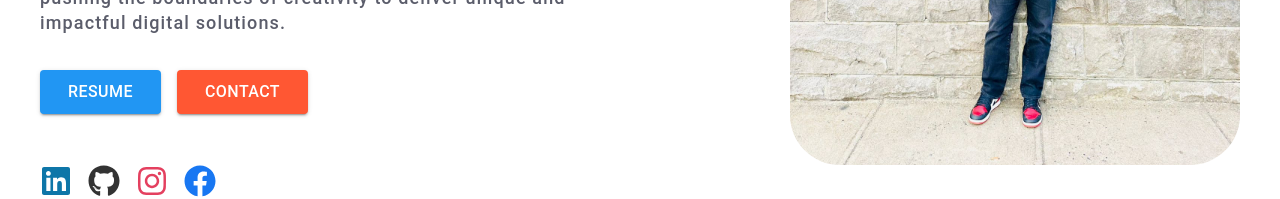
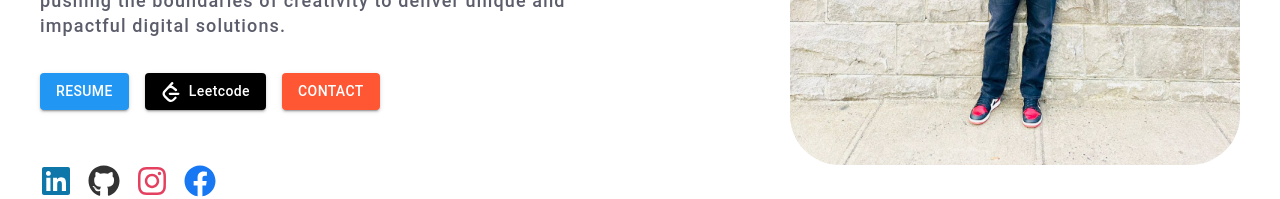
Before and after one commit to yarjun/portfolio, a React (Create React App) app: page / in a window 1280 px wide. Shown: the part 447-646 px from the top of the page. Built offline with nearby package versions, Linux system fonts and the light colour scheme.

Commit message:
Updates on About page

```diff
--- a/package.json
+++ b/package.json
@@ -25,6 +25,7 @@
     "react-lottie": "^1.2.10",
     "react-router-dom": "^7.1.0",
     "react-scripts": "5.0.1",
+    "react-snowfall": "^2.2.0",
     "styled-components": "^6.1.13",
     "web-vitals": "^4.2.4"
   },
--- a/src/components/About.css
+++ b/src/components/About.css
@@ -130,3 +130,10 @@
   .social {
     margin-top: 0px;
   }
+
+  /* Mobile view */
+@media only screen and (max-width: 768px) {
+  .react-snowfall {
+    --flake-size: 2px !important; /* Adjust the snowflake size */
+  }
+}
--- a/src/components/About.js
+++ b/src/components/About.js
@@ -1,33 +1,58 @@
 import React, { useState, useEffect } from 'react';
+import Snowfall from 'react-snowfall';
+import { ThemeProvider, createTheme } from '@mui/material/styles';
 import './About.css';
 import Image from 'react-bootstrap/Image';
 import 'bootstrap/dist/css/bootstrap.min.css';
 import { motion, AnimatePresence } from 'framer-motion';
 import Button from '@mui/material/Button';
-import { createTheme, ThemeProvider, styled } from '@mui/material/styles';
 import { Box } from '@mui/material';
 import ProfileImage from '../assets/images/Image.jpeg';
 import { FaLinkedin, FaGithub, FaInstagram, FaFacebook } from 'react-icons/fa';
+import { SiLeetcode } from "react-icons/si";
 
 const theme = createTheme({
   palette: {
-    primary: {
-      main: '#2196f3',
-      contrastText: '#fff',
-    },
-    secondary: {
-      main: '#ff5733',
-      contrastText: '#fff',
-    },
+    primary: { main: '#2196f3', contrastText: '#fff' },
+    secondary: { main: '#ff5733', contrastText: '#fff' },
   },
 });
 
-const AnimatedButton = styled(motion(Button))(({ theme }) => ({
-  padding: theme.spacing(1, 3.5),
-  fontSize: '1rem',
-}));
+function About() {
+  const [isDaytime, setIsDaytime] = useState(true);
+  const [snowColor, setSnowColor] = useState('#fff');
+  const [flakeSize, setFlakeSize] = useState(30); // Default size for snowflakes
 
-function About() {
+  //const snowColors = ['#00bfff', '#00bfff', '#ff6347', '#32cd32', '#ff4500']; // Pink, Blue, Tomato, Lime, OrangeRed
+  const snowColors = ['#00bfff', '#00bfff'];
+  useEffect(() => {
+    const currentHour = new Date().getHours();
+    setIsDaytime(currentHour >= 0 && currentHour < 0);
+
+    const colorInterval = setInterval(() => {
+      setSnowColor(snowColors[Math.floor(Math.random() * snowColors.length)]);
+    }, 1000); // Change color every second
+
+    return () => clearInterval(colorInterval);
+  }, [snowColors]);
+
+  // Resize effect to adjust snowflake size dynamically
+  useEffect(() => {
+    const handleResize = () => {
+      // Check the window width and adjust the snowflake size accordingly
+      if (window.innerWidth <= 768) {
+        setFlakeSize(10); // Smaller flakes for mobile view
+      } else {
+        setFlakeSize(30); // Larger flakes for desktop view
+      }
+    };
+
+    window.addEventListener('resize', handleResize);
+    handleResize(); // Set initial flake size based on the current window size
+
+    return () => window.removeEventListener('resize', handleResize);
+  }, []);
+
   const phrases = [
     { greeting: 'Bonjour', word: 'Web Developer' },
     { greeting: 'Hello', word: 'UI/UX Designer' },
@@ -54,15 +79,23 @@ function About() {
 
   const scrollToContact = () => {
     const contactSection = document.getElementById('contact-section');
-    if(contactSection) {
+    if (contactSection) {
       contactSection.scrollIntoView({ behavior: 'smooth' });
     }
   };
 
   return (
-    <about-me>
+    <div className="about-me">
       <ThemeProvider theme={theme}>
         <section id="about" className="about-section">
+          {isDaytime ? (
+            <div className="sunshine">
+              <div className="sun"></div>
+              <div className="rays"></div>
+            </div>
+          ) : (
+            <Snowfall color={snowColor} flakeSize={flakeSize} />
+          )}
           <div className="about-container">
             <div className="about-content">
               <div className="hello-class">
@@ -109,7 +142,7 @@ function About() {
               </h4>
               <div className="about-actions">
                 <Box sx={{ display: 'flex', gap: 2 }}>
-                  <AnimatedButton
+                  <Button
                     component="a"
                     href="/resume.pdf"
                     target="_blank"
@@ -119,8 +152,29 @@ function About() {
                     whileTap={{ scale: 0.9 }}
                   >
                     Resume
-                  </AnimatedButton>
-                  <AnimatedButton
+                  </Button>
+                  <Button
+                    component="a"
+                    href="https://leetcode.com/u/Arjun15597/"
+                    target="_blank"
+                    variant="contained"
+                    sx={{
+                      backgroundColor: "black",
+                      color: "white",
+                      textTransform: "none",
+                      display: "flex",
+                      alignItems: "center",
+                      gap: "8px",
+                      "&:hover": {
+                        opacity: 0.8, // Adds the dimming effect
+                      },
+                    }}
+                    whileHover={{ scale: 1.1 }}
+                    whileTap={{ scale: 0.9 }}
+                  >
+                    <SiLeetcode style={{ fontSize: "20px" }} /> Leetcode
+                  </Button>
+                  <Button
                     variant="contained"
                     color="secondary"
                     whileHover={{ scale: 1.1 }}
@@ -128,7 +182,7 @@ function About() {
                     onClick={scrollToContact}
                   >
                     Contact
-                  </AnimatedButton>
+                  </Button>
                 </Box>
               </div>
             </div>
@@ -180,7 +234,7 @@ function About() {
           </div>
         </section>
       </ThemeProvider>
-    </about-me>
+    </div>
   );
 }
 
```
Also changed, not shown: 2 other files (tests, documents, lock files or other folders).
